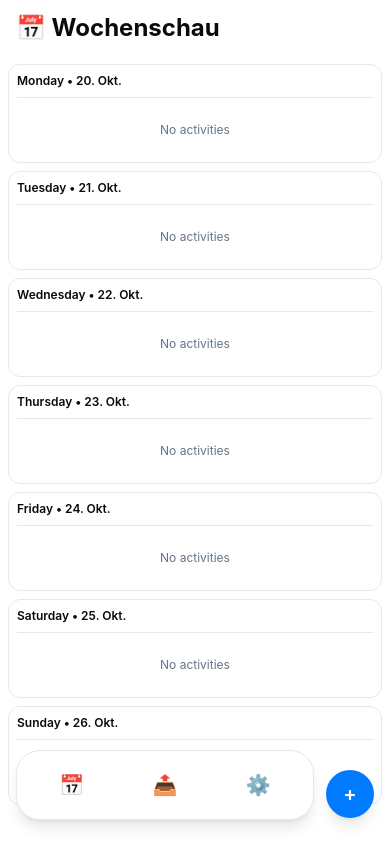
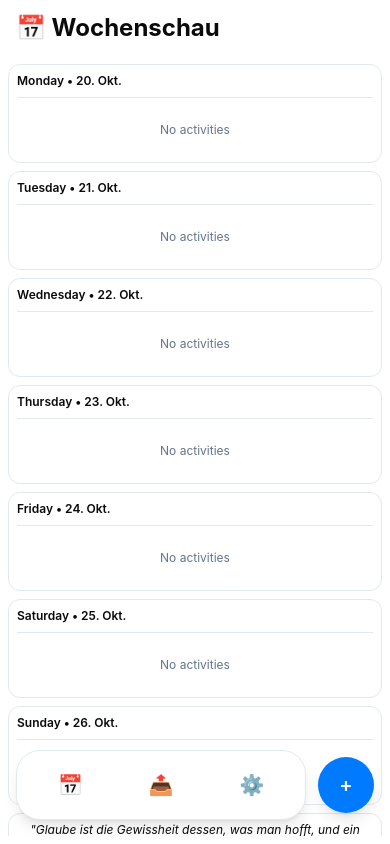
Before and after one commit to meierac/wochenschau, a Svelte app: page / in a window 390 px wide. Built offline with nearby package versions, Linux system fonts and the light colour scheme; a web font is replaced by a local one.

Commit message:
Improve mobile navigation layout: circular FAB matching toolbar height, increase week container bottom padding

```diff
--- a/src/App.svelte
+++ b/src/App.svelte
@@ -144,7 +144,7 @@
         </div>
     {:else}
         <!-- Mobile Layout -->
-        <div class="h-screen flex flex-col pb-8 relative">
+        <div class="h-screen flex flex-col pb-0 relative">
             <!-- Mobile Header -->
             <div
                 class="absolute top-0 left-0 right-0 z-10 bg-gradient-to-b from-background/80 to-transparent px-4 py-3 flex items-center justify-between pointer-events-none backdrop-blur-lg"
@@ -167,13 +167,6 @@
             <div class="flex-1 overflow-hidden px-2 py-2">
                 <WeekView />
             </div>
-
-            <!-- Fade overlay for bottom -->
-            <div
-                class="absolute bottom-0 left-0 right-0 h-32 pointer-events-none"
-                style="background: linear-gradient(to bottom, transparent, var(--background)); mask-image: linear-gradient(to bottom, rgba(0,0,0,0) 0%, rgba(0,0,0,1) 100%); -webkit-mask-image: linear-gradient(to bottom, rgba(0,0,0,0) 0%, rgba(0,0,0,1) 100%);"
-            />
-
             <!-- Floating Navigation Bar -->
             <FloatingNav
                 on:openAddActivity={handleOpenAddActivity}
--- a/src/lib/components/FloatingNav.svelte
+++ b/src/lib/components/FloatingNav.svelte
@@ -21,7 +21,7 @@
 </script>
 
 <!-- Floating Bottom Bar Container -->
-<div class="fixed bottom-6 left-4 right-4 flex gap-3 items-end safe-bottom">
+<div class="fixed bottom-6 left-4 right-4 flex gap-3 items-center safe-bottom">
     <!-- Floating Navigation Bar -->
     <div class="flex-1 bg-card border border-border rounded-3xl shadow-lg">
         <!-- Navigation Items -->
@@ -55,7 +55,8 @@
     <!-- Floating Action Button (on same level) -->
     <button
         on:click={() => dispatch("openAddActivity")}
-        class="w-12 h-12 bg-primary text-primary-foreground rounded-full shadow-lg active:scale-95 transition-transform flex items-center justify-center text-xl font-semibold hover:shadow-xl mb-0.5 shrink-0"
+        class="bg-primary text-primary-foreground rounded-full shadow-lg active:scale-95 transition-transform flex items-center justify-center text-xl font-semibold hover:shadow-xl shrink-0"
+        style="width: 56px; height: 56px;"
         aria-label="Add activity"
     >
         +
--- a/src/lib/components/WeekView.svelte
+++ b/src/lib/components/WeekView.svelte
@@ -44,7 +44,8 @@
     <!-- Tablet: 2-3 columns with overflow-y -->
     <!-- Desktop: 4 columns max (max 4 days per row) with overflow-y -->
     <div
-        class="grid grid-cols-1 md:grid-cols-3 lg:grid-cols-4 gap-2 md:gap-3 flex-1 overflow-y-auto pb-20 md:pb-6"
+        class="grid grid-cols-1 md:grid-cols-3 lg:grid-cols-4 gap-2 md:gap-3 flex-1 overflow-y-auto pb-24 md:pb-6"
+        style="padding-bottom: 104px;"
     >
         {#each days as day, dayIndex}
             <div class="h-full flex flex-col">
```
